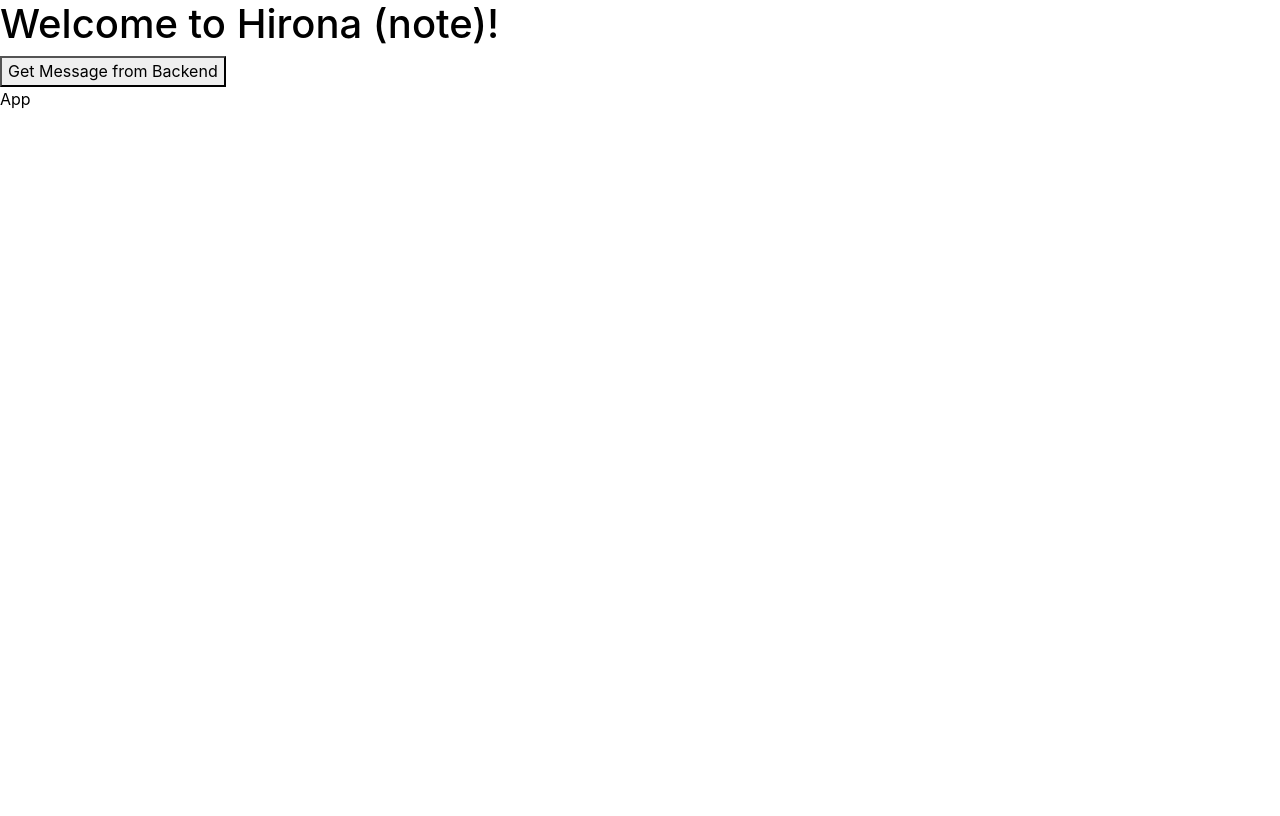
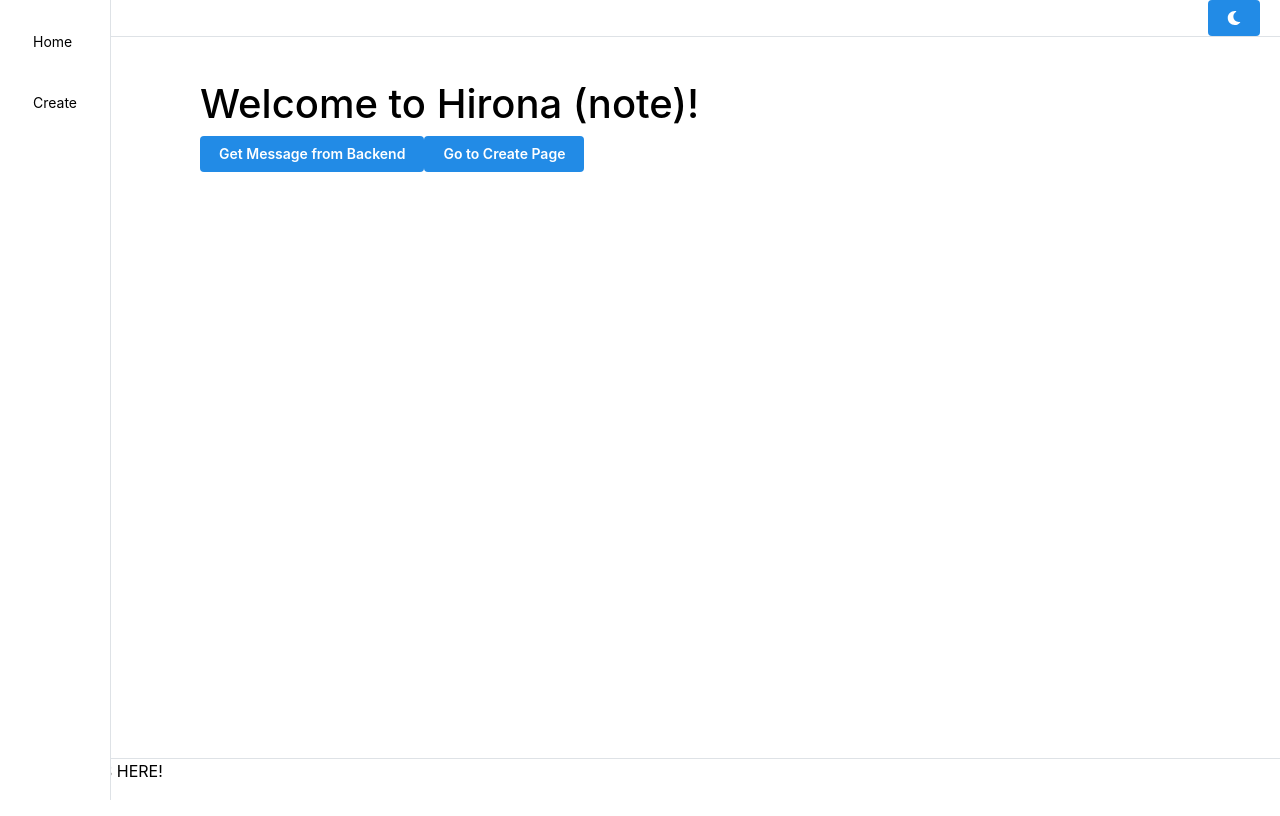
Before and after one commit to dowalsh/hirona, a React (Vite) app in the folder client2/: page / in a window 1280 px wide. Shown: the top 816 px of the page. Built offline with nearby package versions, Linux system fonts and the light colour scheme; no server answers.

Commit message:
big navbar update

```diff
--- a/client2/package.json
+++ b/client2/package.json
@@ -14,10 +14,13 @@
     "@emotion/react": "^11.14.0",
     "@emotion/styled": "^11.14.0",
     "@mantine/core": "^7.16.2",
+    "@tabler/icons-react": "^3.29.0",
     "bootstrap": "^5.3.3",
     "framer-motion": "^6.5.1",
     "react": "^18.3.1",
-    "react-dom": "^18.3.1"
+    "react-dom": "^18.3.1",
+    "react-icons": "^5.4.0",
+    "react-router-dom": "^7.1.3"
   },
   "devDependencies": {
     "@eslint/js": "^9.17.0",
--- a/client2/src/App.tsx
+++ b/client2/src/App.tsx
@@ -1,41 +1,38 @@
 import "@mantine/core/styles.css";
-import { useState } from "react";
-import { MantineProvider } from "@mantine/core";
-import { theme } from "./theme";
+// import { useState } from "react";
+import { AppShell } from "@mantine/core";
 
-// const apiUrl = process.env.REACT_APP_API_URL;
-const apiURL = import.meta.env.VITE_API_URL;
+// import { Routes, Route, useNavigate } from "react-router-dom";
+
+import Navbar from "./components/Navbar";
+import Header from "./components/Header";
+import RouterSwitcher from "./components/RouterSwitcher";
 
 function App() {
-  const [message, setMessage] = useState("");
+  return (
+    <div className="App" style={{ marginTop: "20px" }}>
+      <AppShell>
+        <Header />
+        <Navbar />
+        <AppShell.Main
+          style={{
+            paddingTop: "60px",
+            paddingBottom: "60px",
+            paddingLeft: "200px",
+          }}
+        >
+          <RouterSwitcher />
+        </AppShell.Main>
+        <AppShell.Footer>
+          <p>FOOTER GOES HERE!</p>
+        </AppShell.Footer>
+      </AppShell>
 
-  const handleClick = async () => {
-    // log the apiURL    console.log(`apiURL: ${apiURL}`);
-    // log a message to the console
-    console.log("button clicked");
-    console.log(`apiURL: ${apiURL}`);
-    try {
-      // Make a GET request to the backend API
-      const response = await fetch(`${apiURL}/api/test`);
-      const data = await response.json();
-
-      // Set the message in the state
-      setMessage(data.message);
-    } catch (error) {
-      console.error("Error fetching data:", error);
-      setMessage("Failed to fetch message from backend");
-    }
-  };
-
-  return (
-    <MantineProvider theme={theme}>
-      <div className="App">
-        <h1>Welcome to Hirona (note)!</h1>
-        <button onClick={handleClick}>Get Message from Backend</button>
-        {message && <p>{message}</p>}
-      </div>
-      App
-    </MantineProvider>
+      {/* <Routes>
+        <Route path="/" element={<Home />} />
+        <Route path="/create" element={<Create />} />
+      </Routes> */}
+    </div>
   );
 }
 
--- /dev/null
+++ b/client2/src/components/Header.tsx
@@ -0,0 +1,40 @@
+import {
+  Flex,
+  AppShell,
+  Burger,
+  Button,
+  useMantineColorScheme,
+  useComputedColorScheme,
+} from "@mantine/core";
+
+// creating a header component for the website
+import { FaSun, FaMoon } from "react-icons/fa";
+import { useDisclosure } from "@mantine/hooks";
+
+const Header = () => {
+  const [opened, { toggle }] = useDisclosure();
+  const { setColorScheme } = useMantineColorScheme();
+  const computedColorScheme = useComputedColorScheme("light");
+
+  const toggleColorScheme = () => {
+    setColorScheme(computedColorScheme === "dark" ? "light" : "dark");
+  };
+
+  return (
+    <AppShell.Header>
+      <Flex
+        justify="space-between"
+        align="center"
+        style={{ padding: "0 20px" }}
+      >
+        <Burger opened={opened} onClick={toggle} hiddenFrom="sm" size="sm" />
+        <div>Hirona</div>
+        <Button size="sm" variant="link" onClick={toggleColorScheme}>
+          {computedColorScheme === "dark" ? <FaSun /> : <FaMoon />}
+        </Button>
+      </Flex>
+    </AppShell.Header>
+  );
+};
+
+export default Header;
--- /dev/null
+++ b/client2/src/components/Navbar.tsx
@@ -0,0 +1,23 @@
+import { AppShell, NavLink } from "@mantine/core";
+import { useNavigate } from "react-router-dom";
+
+const Navbar = () => {
+  const navigate = useNavigate();
+
+  return (
+    <AppShell.Navbar p="md" style={{ gap: "10px" }}>
+      <NavLink
+        label="Home"
+        onClick={() => navigate("/")}
+        style={{ margin: "5px" }}
+      />
+      <NavLink
+        label="Create"
+        onClick={() => navigate("/create")}
+        style={{ margin: "5px" }}
+      />
+    </AppShell.Navbar>
+  );
+};
+
+export default Navbar;
--- /dev/null
+++ b/client2/src/components/RouterSwitcher.tsx
@@ -0,0 +1,17 @@
+// RouterSwitcher.tsx
+import { Route, Routes } from "react-router-dom";
+import NotFound from "../pages/NotFound";
+import Home from "../pages/Home";
+import Create from "../pages/Create";
+
+const RouterSwitcher = () => {
+  return (
+    <Routes>
+      <Route path="/" element={<Home />} />
+      <Route path="/create" element={<Create />} />
+      <Route path="*" element={<NotFound />} />
+    </Routes>
+  );
+};
+
+export default RouterSwitcher;
--- a/client2/src/main.tsx
+++ b/client2/src/main.tsx
@@ -1,11 +1,18 @@
 import React from "react";
 import { createRoot } from "react-dom/client";
 import "bootstrap/dist/css/bootstrap.css";
+import { MantineProvider } from "@mantine/core";
+import { theme } from "./theme";
 
 import App from "./App";
+import { BrowserRouter } from "react-router-dom";
 
 createRoot(document.getElementById("root")!).render(
   <React.StrictMode>
-    <App />
+    <MantineProvider theme={theme} defaultColorScheme="light">
+      <BrowserRouter>
+        <App />
+      </BrowserRouter>
+    </MantineProvider>
   </React.StrictMode>
 );
--- /dev/null
+++ b/client2/src/pages/Create.tsx
@@ -0,0 +1,16 @@
+import React from "react";
+import { Button } from "@mantine/core";
+import { Link } from "react-router-dom";
+
+const Create: React.FC = () => {
+  return (
+    <div>
+      <h1>Welcome to the Create Page</h1>
+      <Button component={Link} to="/">
+        Go to Home
+      </Button>
+    </div>
+  );
+};
+
+export default Create;
--- /dev/null
+++ b/client2/src/pages/Home.tsx
@@ -0,0 +1,40 @@
+import { Button } from "@mantine/core";
+import { useState } from "react";
+
+// const apiUrl = process.env.REACT_APP_API_URL;
+const apiURL = import.meta.env.VITE_API_URL;
+
+function Home() {
+  const [message, setMessage] = useState("");
+
+  const handleClick = async () => {
+    // log the apiURL    console.log(`apiURL: ${apiURL}`);
+    // log a message to the console
+    console.log("button clicked");
+    console.log(`apiURL: ${apiURL}`);
+    try {
+      // Make a GET request to the backend API
+      const response = await fetch(`${apiURL}/api/test`);
+      const data = await response.json();
+
+      // Set the message in the state
+      setMessage(data.message);
+    } catch (error) {
+      console.error("Error fetching data:", error);
+      setMessage("Failed to fetch message from backend");
+    }
+  };
+
+  return (
+    <div className="home">
+      <h1>Welcome to Hirona (note)!</h1>
+      <Button onClick={handleClick}>Get Message from Backend</Button>
+      <Button component="a" href="/create">
+        Go to Create Page
+      </Button>
+      {message && <p>{message}</p>}
+    </div>
+  );
+}
+
+export default Home;
--- /dev/null
+++ b/client2/src/pages/NotFound.tsx
@@ -0,0 +1,10 @@
+const NotFound = () => {
+  return (
+    <div>
+      <h1>404</h1>
+      <p>Page Not Found</p>
+    </div>
+  );
+};
+
+export default NotFound;
```
Also changed, not shown: client2/src/components/Button.tsx (added), 1 other file (tests, documents, lock files or other folders).
